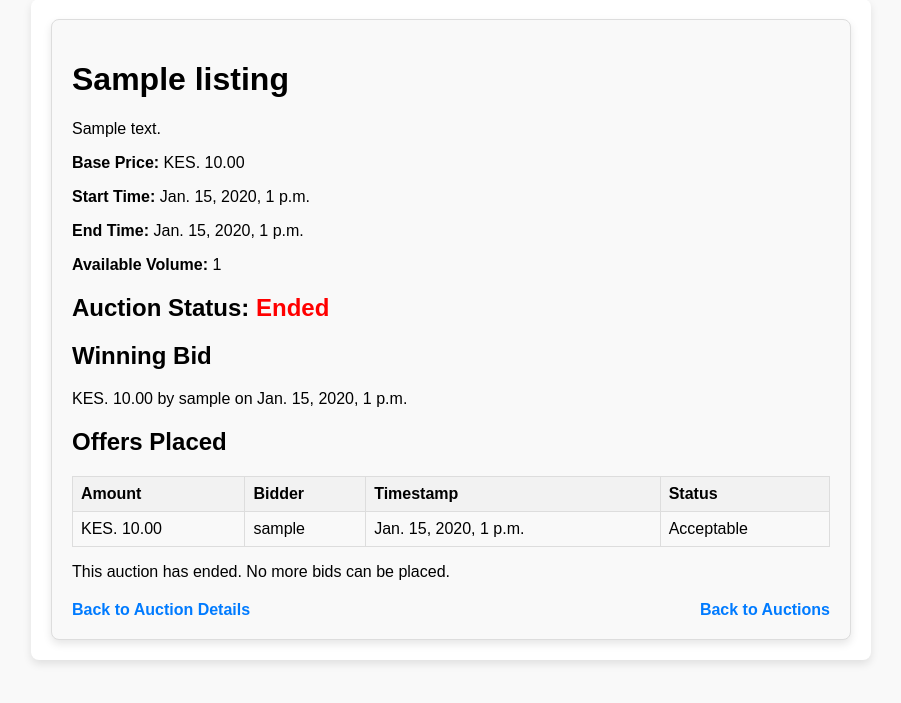
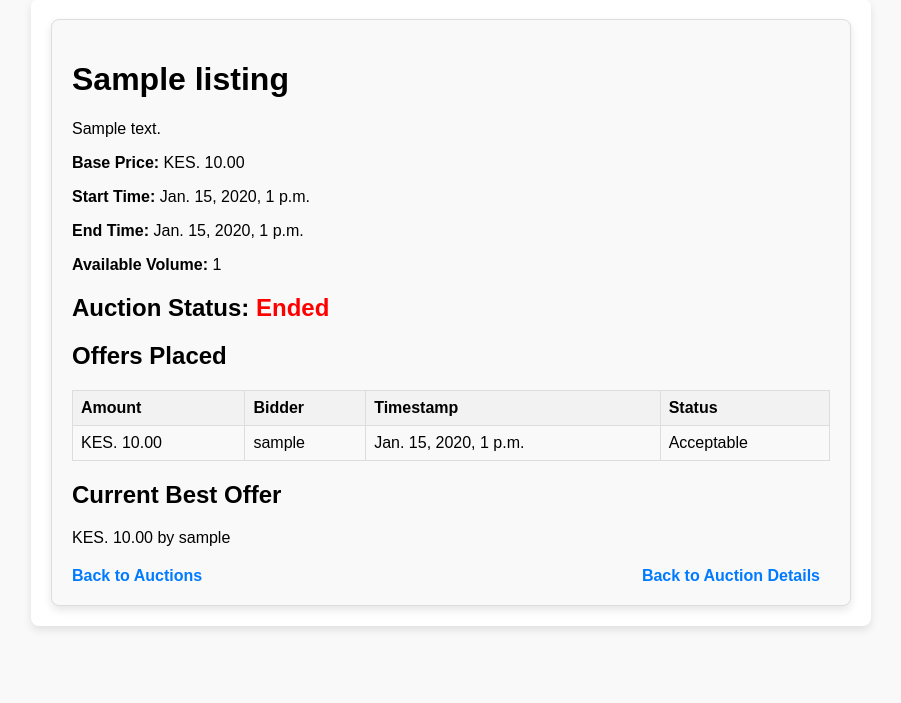
Before and after one commit to nickmwangemi/auction, a Django app: page /listing/1/ in a window 1280 px wide. Shown: the part 21-724 px from the top of the page, without its empty margins (189-1090 px from the left). Run offline with Django 5.2, Linux system fonts and the light colour scheme; tables that the repository leaves empty hold one stand-in row (values such as "Sample post").

Commit message:
update template

```diff
--- a/auctions/templates/auctions/listing_detail.html
+++ b/auctions/templates/auctions/listing_detail.html
@@ -14,15 +14,6 @@
             {{ listing.auction.get_status_display }}
         </span>
     </h2>
-
-    <h2>Winning Bid</h2>
-    {% with winning_bid=listing.winning_bid %}
-        {% if winning_bid %}
-            <p>KES. {{ winning_bid.amount }} by {{ winning_bid.user.username }} on {{ winning_bid.timestamp }}</p>
-        {% else %}
-            <p>No bids have been placed yet.</p>
-        {% endif %}
-    {% endwith %}
 
     <h2>Offers Placed</h2>
     <table class="offers-table">
@@ -56,42 +47,20 @@
         </tbody>
     </table>
 
-    {% if listing.auction.status == 'active' %}
-        <form method="post" class="bid-form">
-            {% csrf_token %}
-            {% if form.non_field_errors %}
-                <div class="form-errors">
-                    {{ form.non_field_errors }}
-                </div>
-            {% endif %}
-
-            {% for field in form %}
-                <div class="form-group">
-                    <label for="{{ field.id_for_label }}">{{ field.label }}</label>
-                    {{ field }}
-                    {% if field.errors %}
-                        <p class="error">{{ field.errors.0 }}</p>
-                    {% endif %}
-                </div>
-            {% endfor %}
-
-            <button type="submit" class="submit-button">Place Bid</button>
-        </form>
+    <h2>Current Best Offer</h2>
+    {% if current_best_offer %}
+        <p>KES. {{ current_best_offer.amount }} by {{ current_best_offer.user.username }}</p>
     {% else %}
-        <div class="auction-status-message">
-            <p>
-                {% if listing.auction.status == 'upcoming' %}
-                    This auction hasn't started yet. Please check back when it's active.
-                {% else %}
-                    This auction has ended. No more bids can be placed.
-                {% endif %}
-            </p>
-        </div>
+        <p>There is no current best offer.</p>
     {% endif %}
 
+    <!-- Navigation Links -->
     <div class="navigation-links">
+        {% if listing.auction.status != 'ended' %}
+            <a href="{% url 'place_bid' listing.id %}" class="nav-link">Place Bid</a>
+        {% endif %}
+        <a href="{% url 'home' %}" class="nav-link">Back to Auctions</a>
         <a href="{% url 'auction_detail' listing.auction.id %}" class="nav-link">Back to Auction Details</a>
-        <a href="{% url 'home' %}" class="nav-link">Back to Auctions</a>
     </div>
 </div>
 
@@ -114,10 +83,7 @@
         text-decoration: none;
         color: #007bff;
         font-weight: bold;
-        margin-right: 15px; /* Add space between links */
-    }
-    .nav-link:last-child {
-        margin-right: 0; /* Remove margin from the last link */
+        margin-right: 10px;
     }
     .nav-link:hover {
         text-decoration: underline;
```
